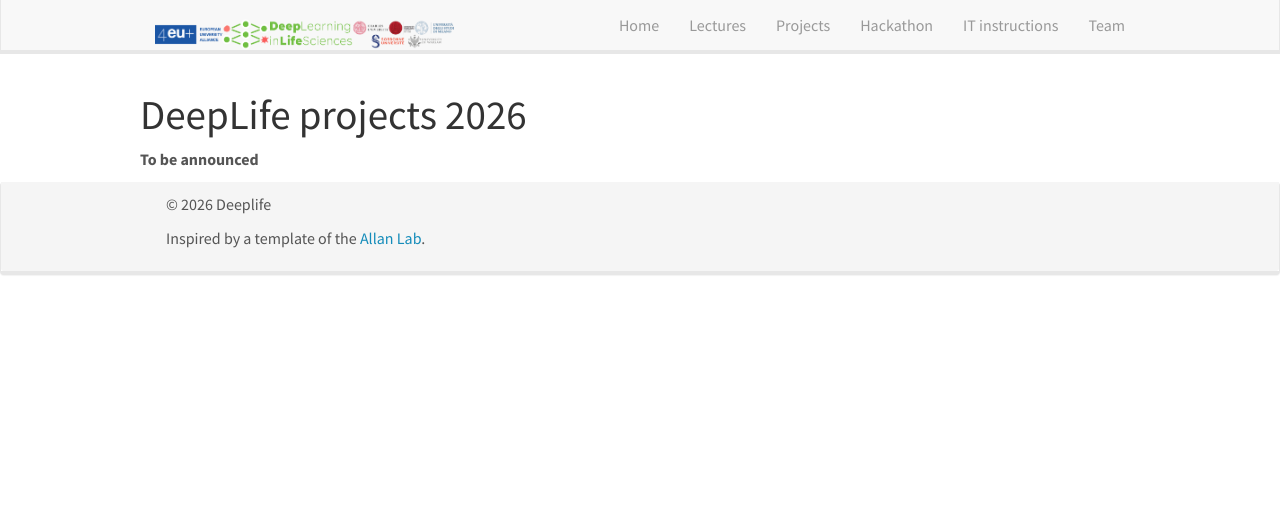
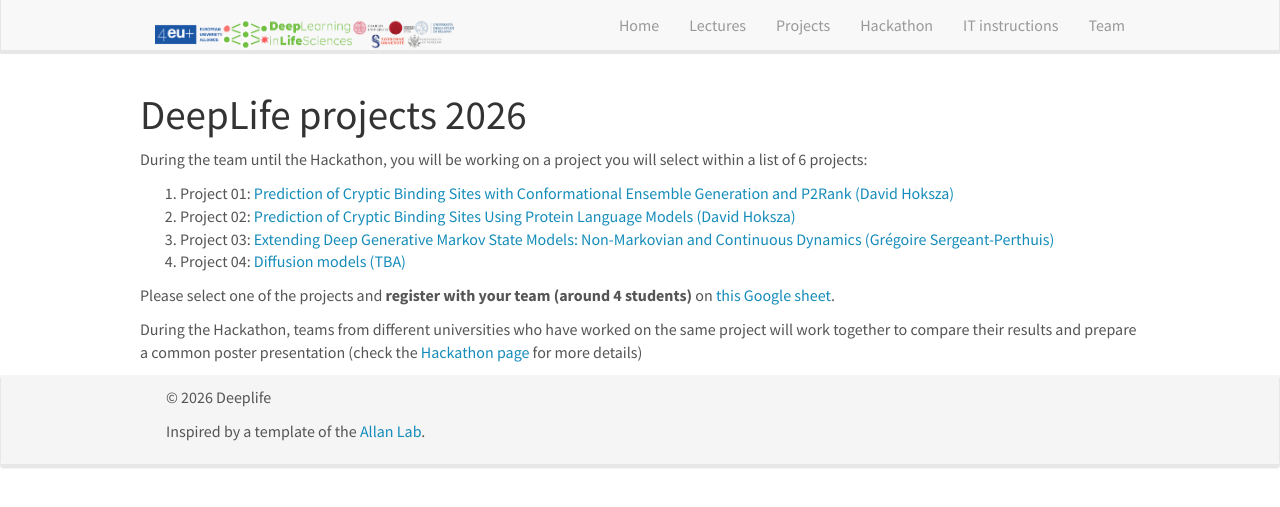
Before and after one commit to GregoireSU/deeplife4eu.github.io, a Jekyll site: the page built from _pages/projects.md, in a window 1280 px wide. Shown: the top 507 px of the page. Built offline with Jekyll 4.4.1, drawn with Linux system fonts in a browser that asks for light colours; nearby versions of some CDN libraries.

Commit message:
update projects

```diff
--- a/_pages/projects.md
+++ b/_pages/projects.md
@@ -2,9 +2,21 @@
 title: "DeepLife - Hackathon"
 layout: textlay
 sitemap: false
-permalink: /projects
+permalink: /projects2026
 ---
 
 # DeepLife projects 2026
 
-**To be announced**
+During the team until the Hackathon, you will be working on a project you will select within a list of 6 projects:
+
+1. Project 01: <a href="https://drive.google.com/file/d/1JE9V61wvKcRz7aPtYO3dJ1l0hDsCOinX/view?usp=sharing">Prediction of Cryptic Binding Sites with Conformational Ensemble Generation and P2Rank (David Hoksza)</a>
+2. Project 02: <a href="https://drive.google.com/file/d/16CSXOnEl8Ug-hVuBZvMlPPjXUHLeGJ9g/view?usp=sharing">Prediction of Cryptic Binding Sites Using Protein Language Models (David Hoksza)</a>
+3. Project 03: <a href="https://drive.google.com/file/d/17NwklXgX2V-JUcTra4q9WCPUbLLc598f/view?usp=sharing"> Extending Deep Generative Markov State Models: Non-Markovian and Continuous Dynamics (Grégoire Sergeant-Perthuis)</a>
+4. Project 04: <a href="">Diffusion models (TBA)</a>
+
+
+Please select one of the projects and **register with your team (around 4 students)** on [this Google sheet](https://docs.google.com/spreadsheets/d/1jaruZRgt_GAXVoAPZNpmOAxR0EFlproKs9zGQmSf4pM/edit?usp=sharing).
+
+<!-- **Please note: registration will open Monday 13.05 at 12am** -->
+
+During the Hackathon, teams from different universities who have worked on the same project will work together to compare their results and prepare a common poster presentation (check the [Hackathon page](../meeting.html) for more details)
```
